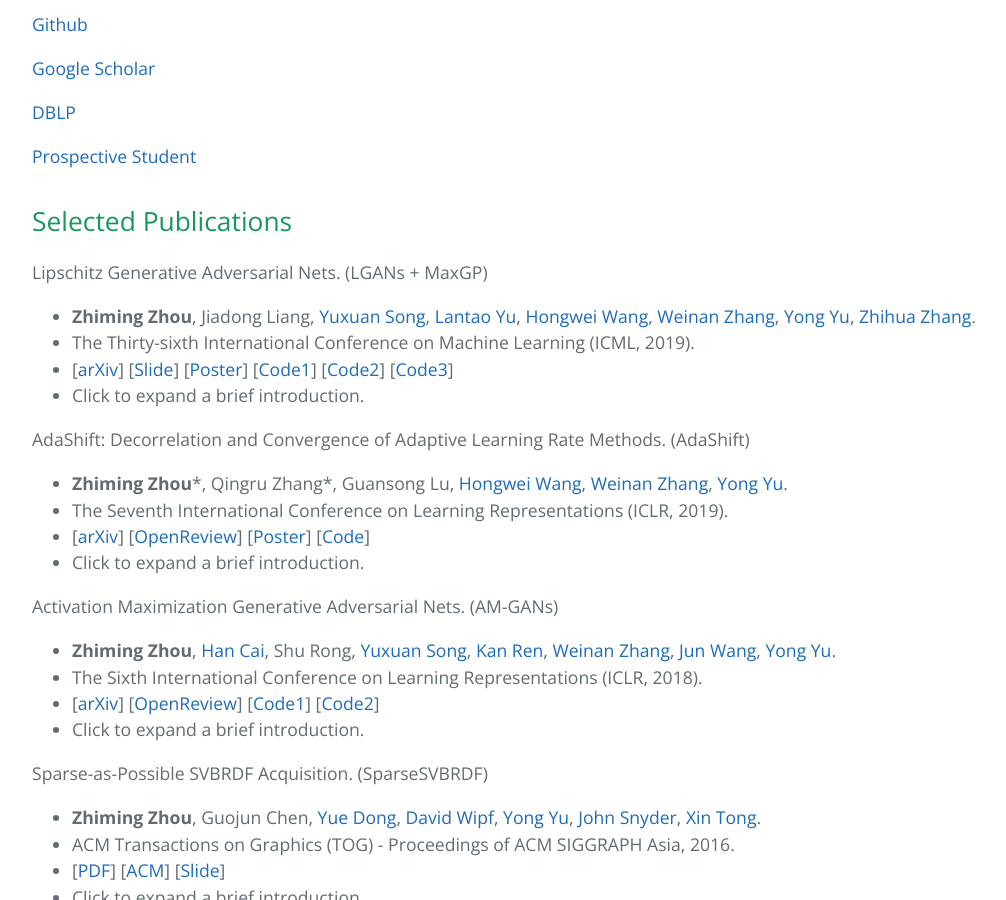
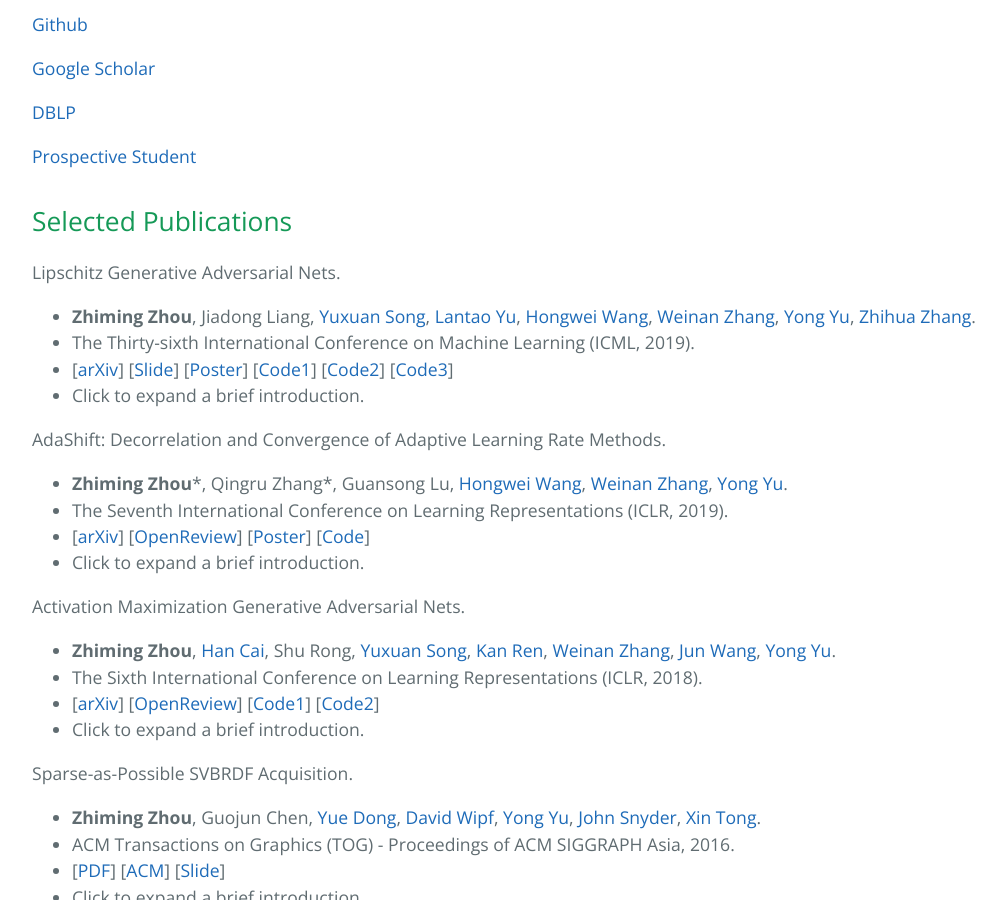
Before and after one commit to ZhimingZhou/zhimingzhou.github.io, a Jekyll site: the page built from index.md, in a window 1280 px wide and 900 px high, scrolled down 884 px. Shown: the whole window, without its empty margins (64-1070 px from the left). Built offline with Jekyll 4.4.1, drawn with Linux system fonts in a browser that asks for light colours; comment, search, counter and statistics services are not loaded.

Commit message:
Update index.md

```diff
--- a/index.md
+++ b/index.md
@@ -29,7 +29,7 @@ Zhiming is going to be an assistant professor at the Department of Computer Scie
 ## Selected Publications
 
 <!--
-Lipschitz Regularized Generative Adversarial Nets. (LGANs<sup>+</sup> + MaxGP<sup>+</sup> + MaxAL)
+Lipschitz Regularized Generative Adversarial Nets.
 - **Zhiming Zhou**, [Zhihua Zhang](http://www.math.pku.edu.cn/teachers/zhzhang/).
 - Submitted to the Journal of Machine Learning Research (JMLR Submission).
 - \[[arXiv](https://raw.githubusercontent.com/ZhimingZhou/zhimingzhou.github.io/master/assets/Lipschitz_Regularized_GANs.pdf)\]
@@ -39,7 +39,7 @@ Lipschitz Regularized Generative Adversarial Nets. (LGANs<sup>+</sup> + MaxGP<su
 - <details><summary>Click to expand a brief introduction.</summary>This is a substantially extended version of "Lipschitz Generative Adversarial Nets", aimed at a comprehensive understanding on the training instability issue and convergence of GANs. We provide a thoroughgoing study upon Lipschitz regularization and Lipschitz regularized GANs, both theoretically and empirically. We thereby achieve consistently superior performance over WGANs with theoretical justification. We provide a systematic study on the gradient issues of unregularized GANs (including the gradient uninformativeness) and their practical behaviors, from which we venture a conjecture on the mechanisms of how unregularized GANs work in practice and find a fundamental cause of mode collapse, i.e., the locality of their gradient information. We study the differentiation properties of GANs with the help of the envelope theorem and realize that the current GANs is essentially a sample-based framework and the information interchange between the generator and the discriminator must be passed via the gradients of the discriminative function with respect to generated samples, because the discriminator takes a sample as input.</details>
 -->
 
-Lipschitz Generative Adversarial Nets. (LGANs + MaxGP)
+Lipschitz Generative Adversarial Nets.
 - **Zhiming Zhou**, Jiadong Liang, [Yuxuan Song](https://yuxuansong.github.io/files/yuxuan_20Mar.pdf), [Lantao Yu](http://lantaoyu.com/), [Hongwei Wang](https://cs.stanford.edu/~hongweiw/), [Weinan Zhang](http://wnzhang.net/), [Yong Yu](http://apex.sjtu.edu.cn/members/yyu), [Zhihua Zhang](http://www.math.pku.edu.cn/teachers/zhzhang/).
 - The Thirty-sixth International Conference on Machine Learning (ICML, 2019).
 - \[[arXiv](https://arxiv.org/abs/1902.05687)\]
@@ -50,7 +50,7 @@ Lipschitz Generative Adversarial Nets. (LGANs + MaxGP)
   \[[Code3](https://github.com/ZhimingZhou/MaxGP-MaxAL-for-reproduce)\]
 - <details><summary>Click to expand a brief introduction.</summary>We study the cause of training instability of GANs from the perspective of optimal discriminative function and demonstrate its superiority against the divergence perspective. Under a generalized formulation of GANs, we show that: (1) GANs with unrestricted discriminative function space generally does not guarantee its convergence, suffering from a *gradient uninformativeness issue*; (2) Lipschitz regularization on the discriminative function can generally resolve this issue and guarantee the convergence of GANs, leading to a new family of GANs named Lipschitz GANs. All tested instances of this family consistently outperform WGANs in experiments.</details>
 
-AdaShift: Decorrelation and Convergence of Adaptive Learning Rate Methods. (AdaShift)
+AdaShift: Decorrelation and Convergence of Adaptive Learning Rate Methods.
 - **Zhiming Zhou**\*, Qingru Zhang\*, Guansong Lu, [Hongwei Wang](https://cs.stanford.edu/~hongweiw/), [Weinan Zhang](http://wnzhang.net/), [Yong Yu](http://apex.sjtu.edu.cn/members/yyu).
 - The Seventh International Conference on Learning Representations (ICLR, 2019).
 - \[[arXiv](https://arxiv.org/abs/1810.00143)\]
@@ -59,7 +59,7 @@ AdaShift: Decorrelation and Convergence of Adaptive Learning Rate Methods. (AdaS
   \[[Code](https://github.com/ZhimingZhou/AdaShift-LGANs-MaxGP-refactored)\]
 - <details><summary>Click to expand a brief introduction.</summary>We study the convergence issue of Adam optimizer. With the proposed concept *net update factor*, we showed that the key issue in Adam lies in its biased adaptive learning rate caused by the correlation between the adaptive term v_t and the current gradient g_t, and a temporal shift operation is proposed to solve such an issue. Our new understanding of the role of v_t also free v_t from its traditional update rule, leading to more interesting variants. Particularly, with dimension reduction operation in v_t, we achieve the so-called adaptive learning rate SGD, which removes the global gradient scale but keeps the relative scales.</details>
 
-Activation Maximization Generative Adversarial Nets. (AM-GANs)
+Activation Maximization Generative Adversarial Nets.
 - **Zhiming Zhou**, [Han Cai](https://han-cai.github.io/files/cv.pdf), Shu Rong, [Yuxuan Song](https://yuxuansong.github.io/files/yuxuan_20Mar.pdf), [Kan Ren](http://www.saying.ren/), [Weinan Zhang](http://wnzhang.net/), [Jun Wang](http://www0.cs.ucl.ac.uk/staff/Jun.Wang/), [Yong Yu](http://apex.sjtu.edu.cn/members/yyu).
 - The Sixth International Conference on Learning Representations (ICLR, 2018).
 - \[[arXiv](https://arxiv.org/abs/1703.02000)\]
@@ -68,7 +68,7 @@ Activation Maximization Generative Adversarial Nets. (AM-GANs)
   \[[Code2](https://github.com/ZhimingZhou/AM-GANs-for-reproduce)\]
 - <details><summary>Click to expand a brief introduction.</summary>We study how class labels interact with GANs training when introduced and how it improves the sample quality of GANs. Based on the analysis, an improved method for leveraging class labels in GANs had been proposed. An interesting relationship among popular variants of GANs that leverage class labels, including the proposed AM-GANs, are unraveled.</details>
 
-Sparse-as-Possible SVBRDF Acquisition. (SparseSVBRDF)
+Sparse-as-Possible SVBRDF Acquisition.
 - **Zhiming Zhou**, Guojun Chen, [Yue Dong](http://yuedong.shading.me/), [David Wipf](\href{http://www.davidwipf.com/home.html), [Yong Yu](http://apex.sjtu.edu.cn/members/yyu), [John Snyder](https://www.microsoft.com/en-us/research/people/johnsny/), [Xin Tong](http://www.xtong.info/).
 - ACM Transactions on Graphics (TOG) - Proceedings of ACM SIGGRAPH Asia, 2016.
 - \[[PDF](http://yuedong.shading.me/project/sparsesvbrdf/sparsesvbrdf.pdf)\]
```
